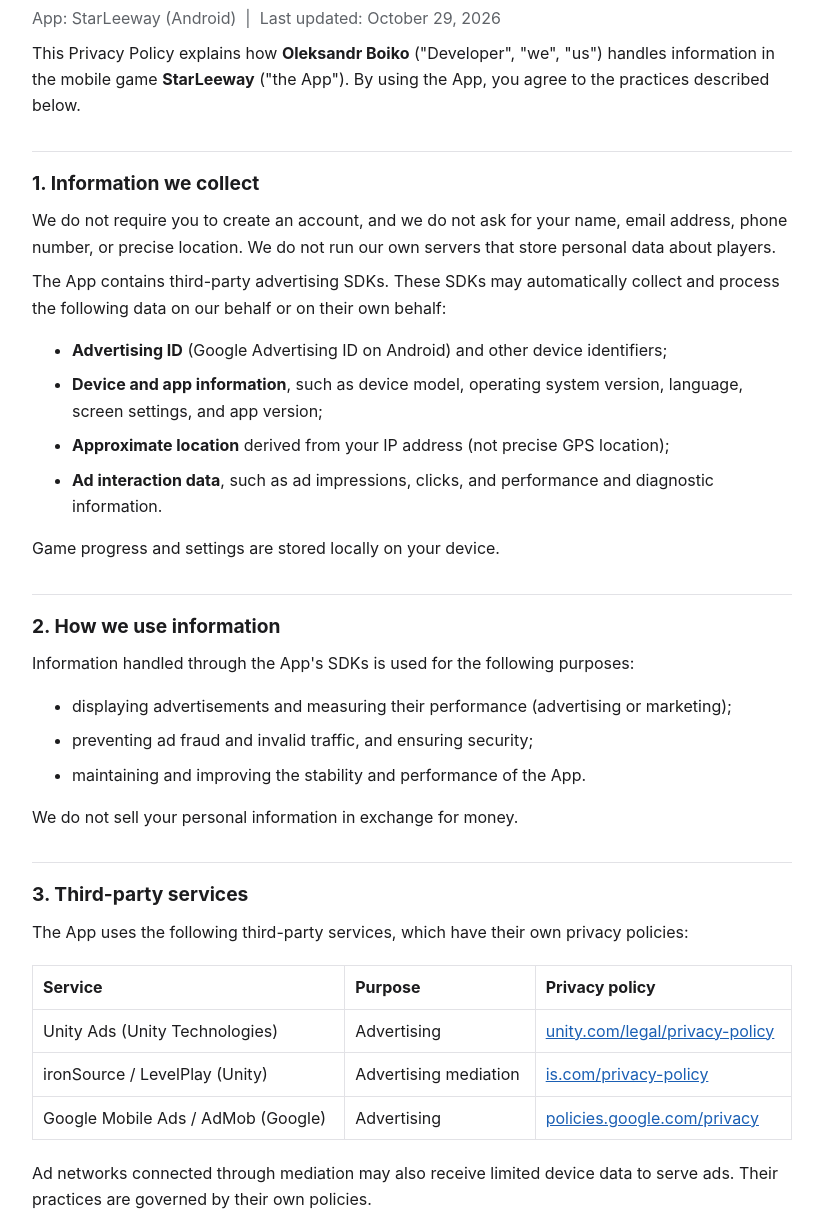
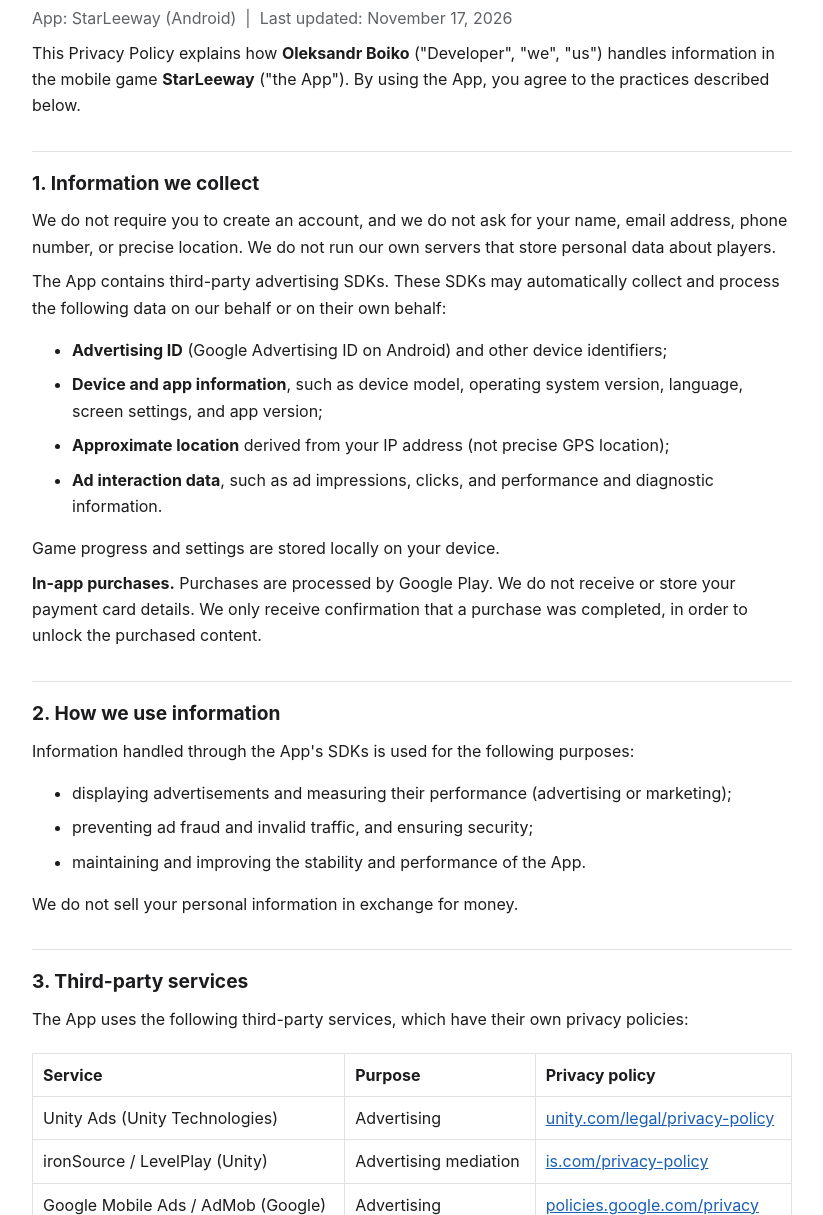
Before and after one commit to StarLeeway/starleeway-privacy, a plain HTML site: page index.html in a window 1280 px wide. Shown: the part 85-1300 px from the top of the page, without its empty margins (228-1051 px from the left). Drawn offline with Linux system fonts and the light colour scheme.

Commit message:
Update index.html
Добавлены сведенья про магазин и согласия на рекламу.

```diff
--- a/index.html
+++ b/index.html
@@ -26,7 +26,7 @@
 <main>
 
 <h1>Privacy Policy</h1>
-<p class="muted">App: StarLeeway (Android) &nbsp;|&nbsp; Last updated: October 29, 2026</p>
+<p class="muted">App: StarLeeway (Android) &nbsp;|&nbsp; Last updated: November 17, 2026</p>
 
 <p>This Privacy Policy explains how <strong>Oleksandr Boiko</strong> ("Developer", "we", "us") handles information in the mobile game <strong>StarLeeway</strong> ("the App"). By using the App, you agree to the practices described below.</p>
 
@@ -40,6 +40,7 @@
   <li><strong>Ad interaction data</strong>, such as ad impressions, clicks, and performance and diagnostic information.</li>
 </ul>
 <p>Game progress and settings are stored locally on your device.</p>
+<p><strong>In-app purchases.</strong> Purchases are processed by Google Play. We do not receive or store your payment card details. We only receive confirmation that a purchase was completed, in order to unlock the purchased content.</p>
 
 <h2>2. How we use information</h2>
 <p>Information handled through the App's SDKs is used for the following purposes:</p>
@@ -60,6 +61,8 @@
   <tr><td>ironSource / LevelPlay (Unity)</td><td>Advertising mediation</td>
       <td><a href="https://www.is.com/privacy-policy/" target="_blank" rel="noopener">is.com/privacy-policy</a></td></tr>
   <tr><td>Google Mobile Ads / AdMob (Google)</td><td>Advertising</td>
+      <td><a href="https://policies.google.com/privacy" target="_blank" rel="noopener">policies.google.com/privacy</a></td></tr>
+  <tr><td>Google Play Billing (Google)</td><td>In-app purchases</td>
       <td><a href="https://policies.google.com/privacy" target="_blank" rel="noopener">policies.google.com/privacy</a></td></tr>
 </table>
 </div>
```
